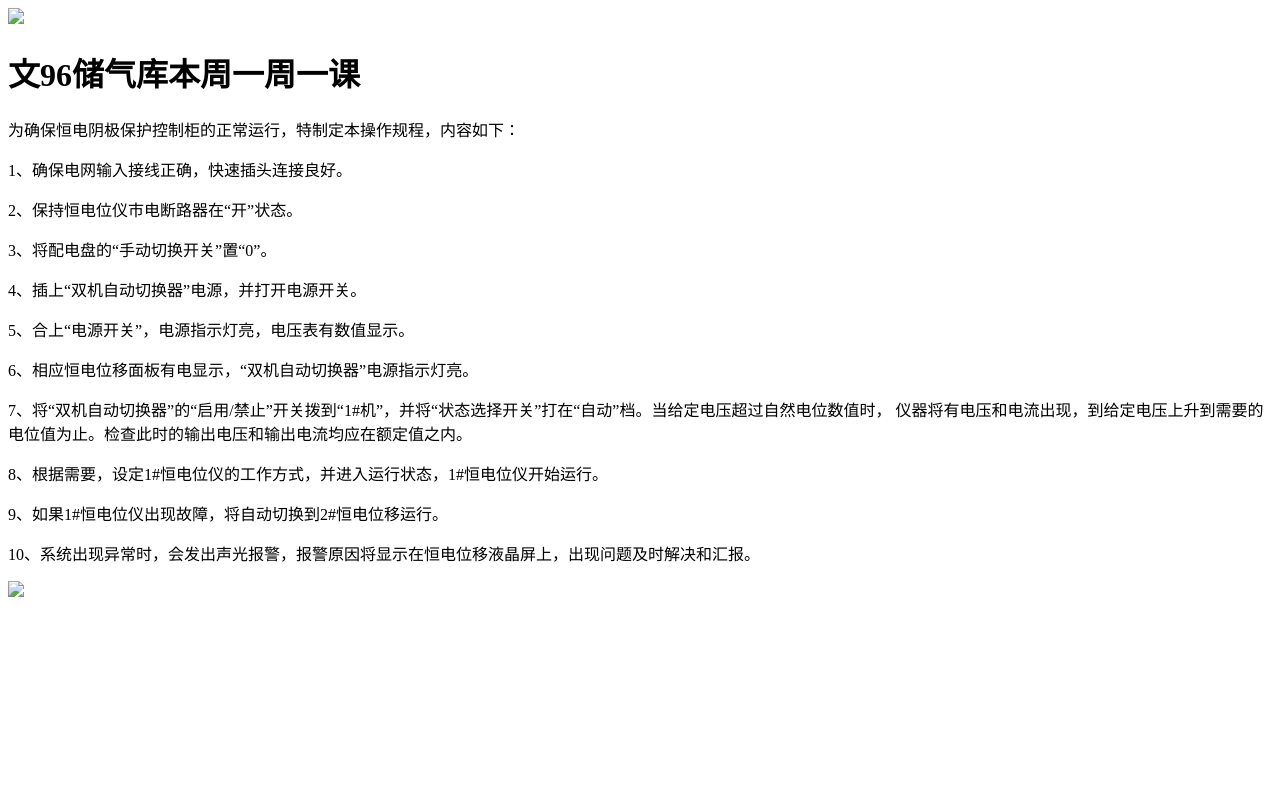
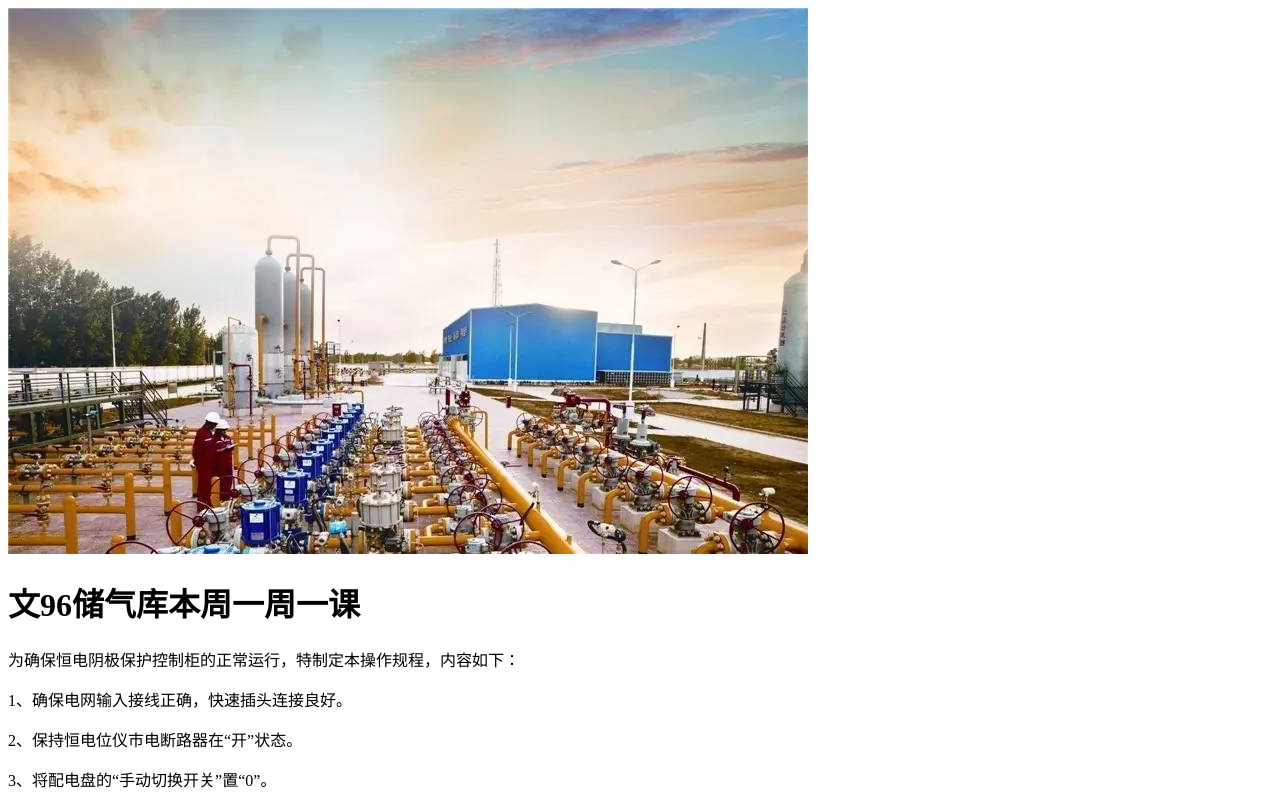
Before and after one commit to libinhuahu12345/libinhuahu12345.github.io, a plain HTML site: page 002libin/yizhouyike.html in a window 1280 px wide. Shown: the top 800 px of the page. Drawn offline with Linux system fonts and the light colour scheme.

Commit message:
Update yizhouyike.html

```diff
--- a/002libin/yizhouyike.html
+++ b/002libin/yizhouyike.html
@@ -5,7 +5,7 @@
     <title>一周一课</title>
 </head>
 <body>
-<img src="./image/yizhouyike.jpg"/>
+<img src="yizhouyike.jpg"/>
 <h1>文96储气库本周一周一课</h1>
 <p>为确保恒电阴极保护控制柜的正常运行，特制定本操作规程，内容如下：</p>
 <p>1、确保电网输入接线正确，快速插头连接良好。</p>
@@ -19,6 +19,6 @@
 <p>8、根据需要，设定1#恒电位仪的工作方式，并进入运行状态，1#恒电位仪开始运行。</p>
 <p>9、如果1#恒电位仪出现故障，将自动切换到2#恒电位移运行。</p>
 <p>10、系统出现异常时，会发出声光报警，报警原因将显示在恒电位移液晶屏上，出现问题及时解决和汇报。</p>
-<img src="./image/yizhouyike2.jpg"/>
+<img src="yizhouyike2.jpg"/>
 </body>
 </html>
```
